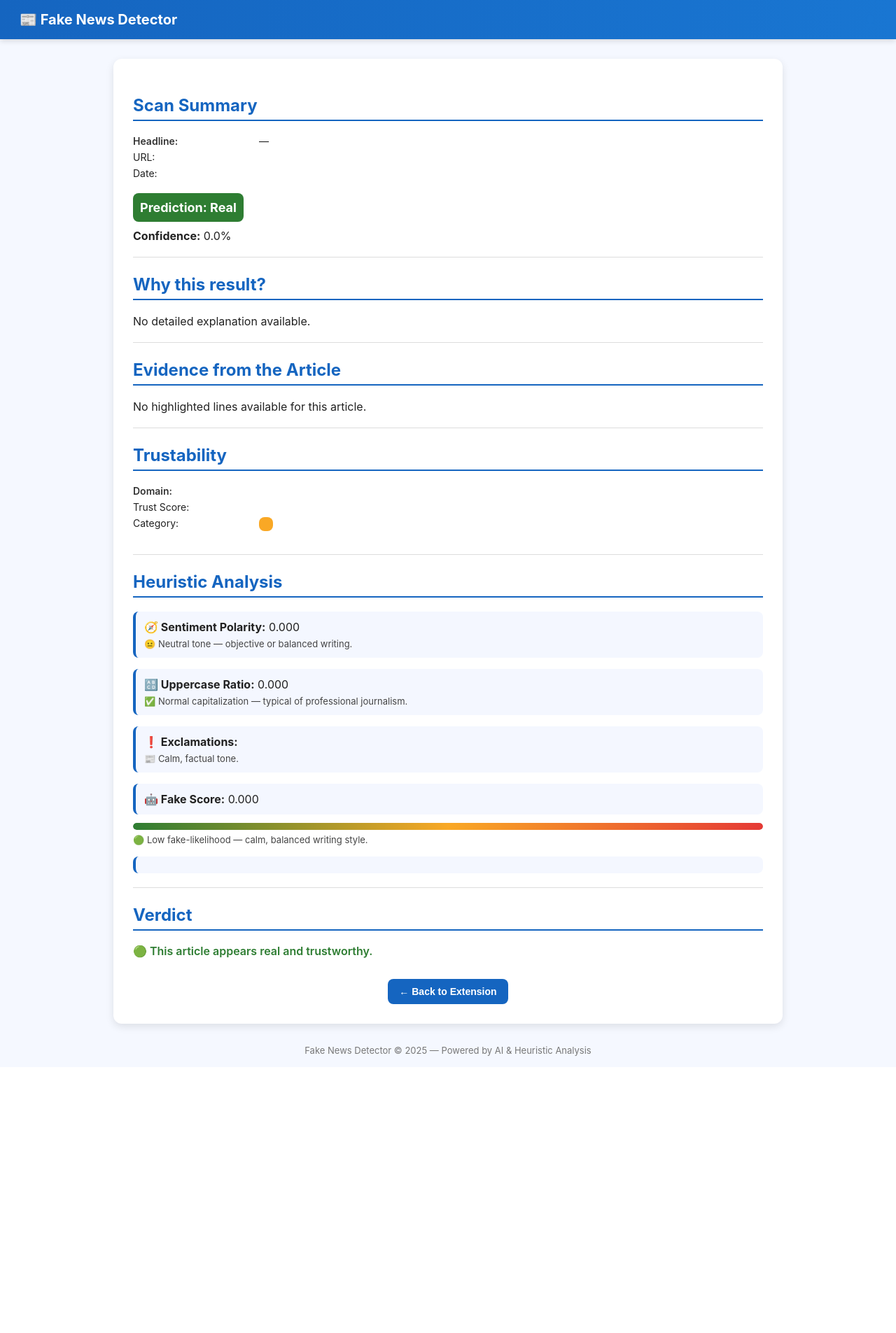
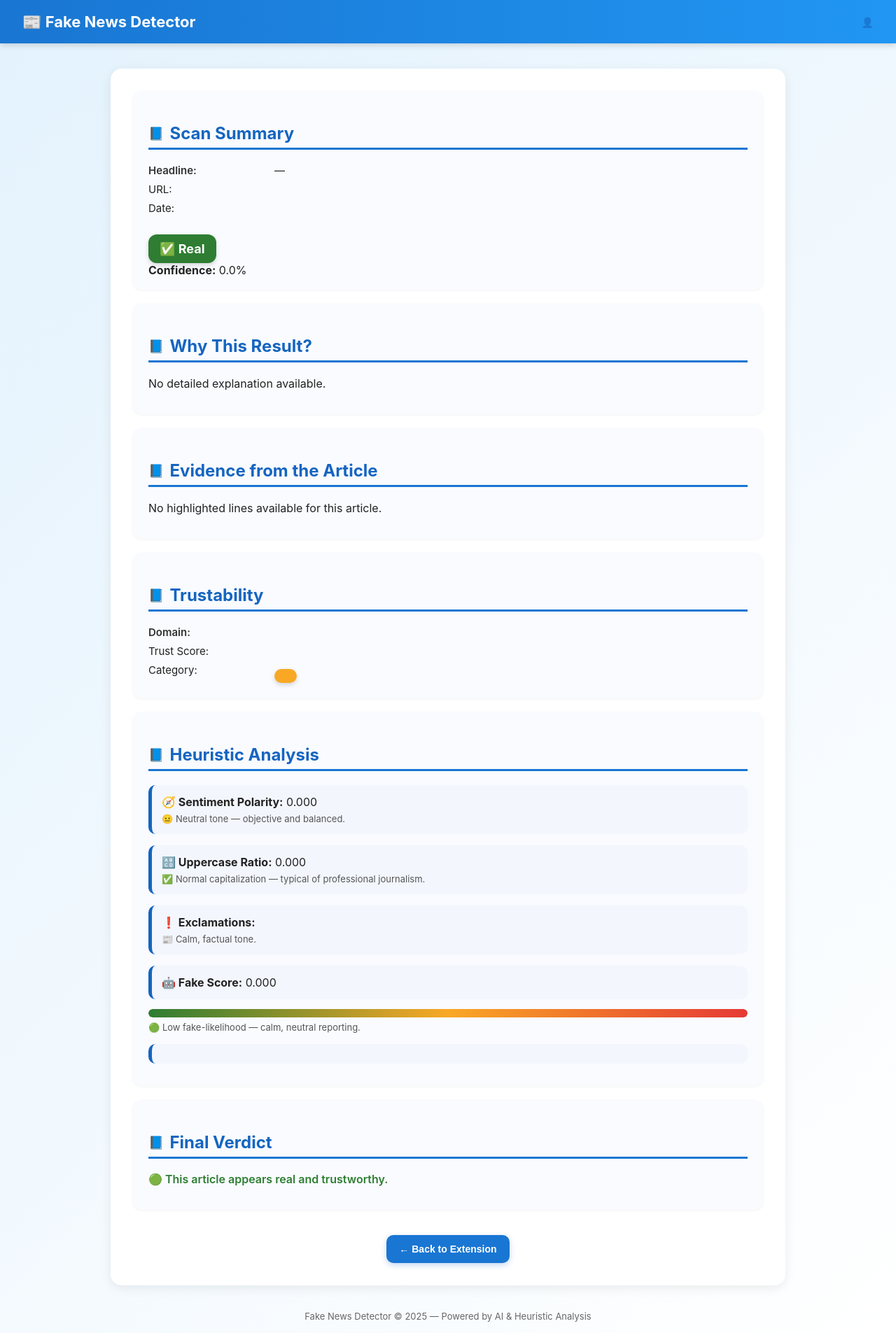
Before and after one commit to JazL0T/FakeNewsDetector, a Flask app: template backend/templates/full-report.html in a window 1280 px wide. Shown: the whole page at 70% size. Before the commit the page ends 1509 px from the top, so only its background shows below. Run offline with Flask 3, Linux system fonts and the light colour scheme; the template is opened without the code that fills it, so the values that code supplies are empty.

Commit message:
Update full-report.html

```diff
--- a/backend/templates/full-report.html
+++ b/backend/templates/full-report.html
@@ -4,100 +4,118 @@
   <meta charset="UTF-8" />
   <title>Fake News Detector - Full Report</title>
   <style>
+    /* ====== Base Styles ====== */
     body {
       font-family: "Inter", "Segoe UI", sans-serif;
-      background-color: #f5f8ff;
+      background: linear-gradient(135deg, #e3f2fd, #ffffff);
       color: #222;
       margin: 0;
       padding: 0;
     }
 
     header {
-      background: linear-gradient(90deg, #1565c0, #1976d2);
+      background: linear-gradient(90deg, #1976d2, #2196f3);
       color: white;
-      padding: 16px 28px;
+      padding: 18px 32px;
       display: flex;
       align-items: center;
       justify-content: space-between;
-      box-shadow: 0 2px 8px rgba(0, 0, 0, 0.15);
+      box-shadow: 0 3px 8px rgba(0, 0, 0, 0.15);
     }
 
-    header h1 { font-size: 20px; margin: 0; }
-    .username { font-weight: 600; font-size: 14px; }
+    header h1 { font-size: 22px; margin: 0; }
+    .username { font-weight: 500; font-size: 14px; opacity: 0.9; }
 
     main {
       max-width: 900px;
-      margin: 28px auto;
-      background: white;
-      border-radius: 12px;
-      box-shadow: 0 4px 12px rgba(0, 0, 0, 0.1);
-      padding: 28px;
+      margin: 36px auto;
+      background: #ffffff;
+      border-radius: 16px;
+      box-shadow: 0 4px 16px rgba(0, 0, 0, 0.08);
+      padding: 32px;
       animation: fadeIn 0.4s ease;
     }
 
     h2 {
       color: #1565c0;
-      border-bottom: 2px solid #1565c0;
+      border-bottom: 3px solid #1976d2;
       padding-bottom: 6px;
-      margin-top: 24px;
+      margin-top: 28px;
+      display: flex;
+      align-items: center;
+      gap: 8px;
+    }
+
+    h2::before {
+      content: "📘";
+      font-size: 18px;
+    }
+
+    .divider {
+      height: 1px;
+      background: #e0e0e0;
+      margin: 28px 0;
     }
 
     .keyval {
       display: grid;
       grid-template-columns: 180px 1fr;
-      row-gap: 6px;
-      font-size: 14px;
+      row-gap: 8px;
+      font-size: 15px;
     }
 
-    .keyval div:first-child { font-weight: 600; color: #333; }
+    .keyval div:first-child {
+      font-weight: 600;
+      color: #333;
+    }
 
+    /* ====== Badges & Cards ====== */
     .prediction {
       font-size: 18px;
       font-weight: bold;
-      padding: 10px;
-      border-radius: 8px;
+      padding: 10px 16px;
+      border-radius: 12px;
       display: inline-block;
       color: white;
-      margin-bottom: 10px;
+      box-shadow: 0 3px 6px rgba(0,0,0,0.15);
+      margin-top: 8px;
     }
 
     .trusted { background-color: #2e7d32; }
     .fake { background-color: #e53935; }
     .uncertain { background-color: #f9a825; color: #222; }
 
-    footer {
-      text-align: center;
-      margin-top: 30px;
-      color: #777;
-      font-size: 13px;
-      padding-bottom: 16px;
+    /* ====== Card Sections ====== */
+    section {
+      background: #f9fbff;
+      border-radius: 12px;
+      padding: 18px 22px;
+      box-shadow: 0 1px 4px rgba(0,0,0,0.05);
+      margin-bottom: 20px;
     }
 
-    .divider { height: 1px; background: #ddd; margin: 20px 0; }
-
-    /* === Heuristic Analysis Styles === */
+    /* ====== Heuristic Section ====== */
     .heuristics p {
-      background: #f4f7ff;
-      padding: 12px;
-      border-radius: 8px;
-      margin-bottom: 12px;
-      border-left: 4px solid #1565c0;
+      background: #f3f6fd;
+      padding: 14px;
+      border-radius: 10px;
+      margin-bottom: 14px;
+      border-left: 5px solid #1565c0;
     }
 
     .heuristics small {
-      color: #444;
+      color: #555;
       display: block;
       margin-top: 6px;
       font-size: 13px;
     }
 
-    /* Gauge bar for Fake Score */
     .gauge {
-      height: 10px;
+      height: 12px;
       width: 100%;
       background: #e0e0e0;
       border-radius: 6px;
-      margin-top: 6px;
+      margin-top: 8px;
       overflow: hidden;
     }
 
@@ -105,10 +123,10 @@
       height: 100%;
       border-radius: 6px;
       background: linear-gradient(90deg, #2e7d32, #f9a825, #e53935);
-      transition: width 0.6s ease;
+      transition: width 0.8s ease;
     }
 
-    /* Evidence Section */
+    /* ====== Evidence Section ====== */
     .evidence-box {
       display: flex;
       flex-direction: column;
@@ -119,47 +137,68 @@
     }
 
     .evidence-line {
-      border-radius: 8px;
+      border-radius: 10px;
       padding: 10px;
       line-height: 1.5;
-      font-size: 13px;
+      font-size: 13.5px;
       transition: background 0.2s ease;
     }
 
-    .evidence-line.fake { background: #ffcdd2; border-left: 4px solid #e53935; }
-    .evidence-line.real { background: #c8e6c9; border-left: 4px solid #2e7d32; }
+    .evidence-line.fake {
+      background: #ffe3e3;
+      border-left: 5px solid #e53935;
+    }
+
+    .evidence-line.real {
+      background: #e6f5e6;
+      border-left: 5px solid #2e7d32;
+    }
 
     .evidence-tags {
       font-size: 12px;
       color: #333;
       margin-top: 4px;
+      opacity: 0.8;
     }
 
     button {
-      background-color: #1565c0;
+      background-color: #1976d2;
       color: white;
       border: none;
-      border-radius: 8px;
-      padding: 10px 16px;
+      border-radius: 10px;
+      padding: 12px 18px;
       cursor: pointer;
       font-weight: 600;
       font-size: 14px;
-      margin-top: 10px;
-      transition: background 0.25s ease;
+      margin-top: 16px;
+      transition: all 0.25s ease;
+      box-shadow: 0 3px 8px rgba(21,101,192,0.25);
     }
 
-    button:hover { background-color: #0d47a1; }
+    button:hover {
+      background-color: #0d47a1;
+      transform: scale(1.03);
+    }
+
     .center { text-align: center; margin-top: 20px; }
     ul.reasons { padding-left: 18px; line-height: 1.6; color: #333; }
 
     @keyframes fadeIn {
-      from { opacity: 0; transform: translateY(8px); }
+      from { opacity: 0; transform: translateY(10px); }
       to { opacity: 1; transform: none; }
     }
 
     ::-webkit-scrollbar { width: 8px; }
     ::-webkit-scrollbar-thumb { background: #c5cae9; border-radius: 6px; }
     ::-webkit-scrollbar-thumb:hover { background: #9fa8da; }
+
+    footer {
+      text-align: center;
+      margin-top: 30px;
+      color: #666;
+      font-size: 13px;
+      padding-bottom: 16px;
+    }
   </style>
 </head>
 <body>
@@ -178,16 +217,14 @@
       </div>
       <div style="margin-top:20px;">
         <span class="prediction {% if row[4] == '0' %}fake{% else %}trusted{% endif %}">
-          Prediction: {% if row[4] == '0' %}Fake{% else %}Real{% endif %}
+          {% if row[4] == '0' %}🚨 Fake{% else %}✅ Real{% endif %}
         </span>
         <div><b>Confidence:</b> {{ "%.1f"|format(row[5] * 100) }}%</div>
       </div>
     </section>
 
-    <div class="divider"></div>
-
     <section>
-      <h2>Why this result?</h2>
+      <h2>Why This Result?</h2>
       {% if explain_reasons %}
         <ul class="reasons">
           {% for reason in explain_reasons %}
@@ -198,8 +235,6 @@
         <p>No detailed explanation available.</p>
       {% endif %}
     </section>
-
-    <div class="divider"></div>
 
     <section>
       <h2>Evidence from the Article</h2>
@@ -219,8 +254,6 @@
       {% endif %}
     </section>
 
-    <div class="divider"></div>
-
     <section>
       <h2>Trustability</h2>
       <div class="keyval">
@@ -235,9 +268,6 @@
       </div>
     </section>
 
-    <div class="divider"></div>
-
-    <!-- 🧠 Heuristic Analysis -->
     <section>
       <h2>Heuristic Analysis</h2>
       <div class="heuristics">
@@ -245,11 +275,11 @@
           <b>🧭 Sentiment Polarity:</b> {{ "%.3f"|format(heur.sentiment) }}
           <small>
             {% if heur.sentiment > 0.3 %}
-              😊 Positive tone — may indicate reassuring or optimistic reporting.
+              😊 Positive tone — reassuring or optimistic writing.
             {% elif heur.sentiment < -0.3 %}
-              😠 Negative tone — emotionally charged, possibly manipulative.
+              😠 Negative tone — emotionally charged or manipulative.
             {% else %}
-              😐 Neutral tone — objective or balanced writing.
+              😐 Neutral tone — objective and balanced.
             {% endif %}
           </small>
         </p>
@@ -258,7 +288,7 @@
           <b>🔠 Uppercase Ratio:</b> {{ "%.3f"|format(heur.uppercase_ratio) }}
           <small>
             {% if heur.uppercase_ratio > 0.2 %}
-              ⚠️ Excessive uppercase — could be exaggeration or emphasis.
+              ⚠️ Excessive uppercase — could indicate exaggeration.
             {% else %}
               ✅ Normal capitalization — typical of professional journalism.
             {% endif %}
@@ -269,9 +299,9 @@
           <b>❗ Exclamations:</b> {{ heur.exclamations }}
           <small>
             {% if heur.exclamations > 3 %}
-              🚨 Multiple exclamation marks — emotional or attention-grabbing.
+              🚨 Many exclamation marks — emotional, attention-grabbing tone.
             {% elif heur.exclamations > 0 %}
-              ⚠️ Some emotional tone detected.
+              ⚠️ Some emotional emphasis detected.
             {% else %}
               📰 Calm, factual tone.
             {% endif %}
@@ -285,25 +315,23 @@
           </div>
           <small>
             {% if heur.fake_score > 0.7 %}
-              🔴 High fake-likelihood — tone and style resemble fake/sensational content.
+              🔴 High fake-likelihood — sensational writing style.
             {% elif heur.fake_score > 0.4 %}
-              🟠 Moderate fake indicators — some emotional or exaggerated cues detected.
+              🟠 Moderate fake indicators — some exaggerated elements.
             {% else %}
-              🟢 Low fake-likelihood — calm, balanced writing style.
+              🟢 Low fake-likelihood — calm, neutral reporting.
             {% endif %}
           </small>
         </p>
       </div>
     </section>
 
-    <div class="divider"></div>
-
     <section>
-      <h2>Verdict</h2>
+      <h2>Final Verdict</h2>
       {% if row[4] == '0' or trust.category == 'Suspicious' %}
-        <p style="color:#e53935;font-weight:600;">🔴 This article seems suspicious or fake. Verify using trusted sources.</p>
+        <p style="color:#e53935;font-weight:600;">🔴 This article appears suspicious or fake. Verify with trusted sources.</p>
       {% elif trust.category == 'Uncertain' %}
-        <p style="color:#f9a825;font-weight:600;">🟡 The reliability is uncertain — cross-check this information.</p>
+        <p style="color:#f9a825;font-weight:600;">🟡 The reliability is uncertain — cross-check with other credible sources.</p>
       {% else %}
         <p style="color:#2e7d32;font-weight:600;">🟢 This article appears real and trustworthy.</p>
       {% endif %}
```
